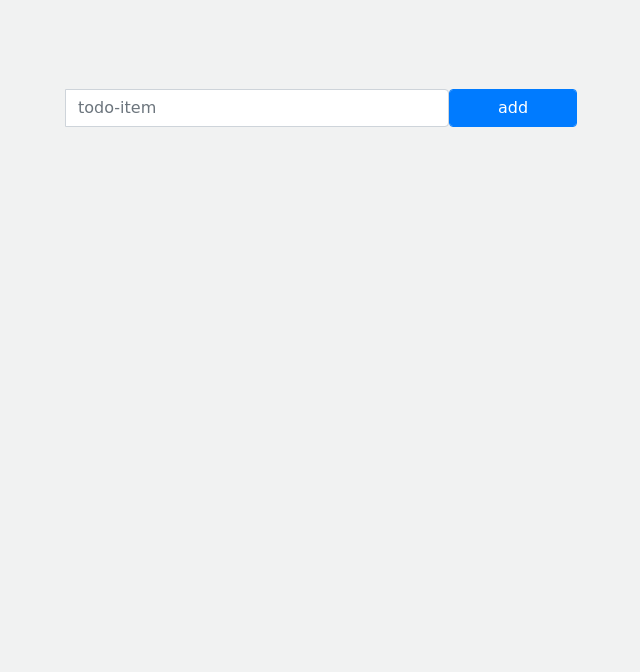
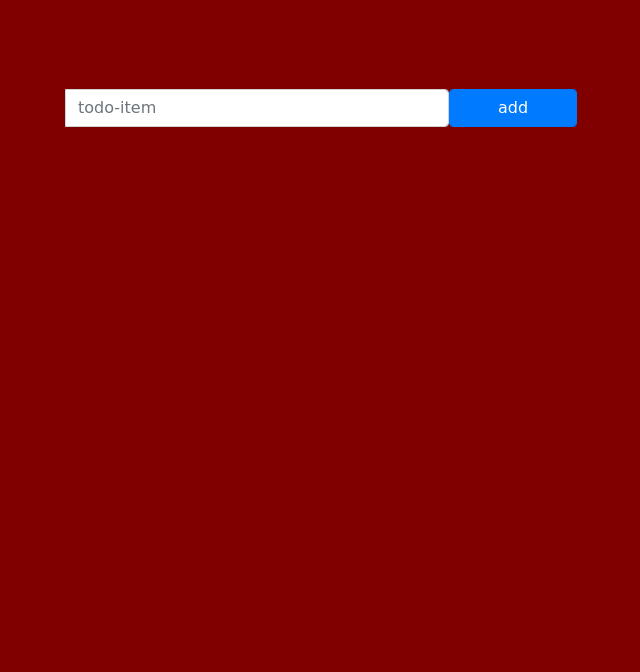
Before and after one commit to AndriyKulM/simple-todo-list, a plain HTML site: page index.html in a window 1280 px wide. Shown: the part 128-800 px from the top of the page, without its empty margins (5-645 px from the left). Drawn offline with Linux system fonts and the light colour scheme.

Commit message:
Test
update index.css

```diff
--- a/index.css
+++ b/index.css
@@ -6,7 +6,7 @@
 }
 
 body {
-	background: #f1f2f2;
+	background: #800000;
 	overflow: auto;
 }
 
```
